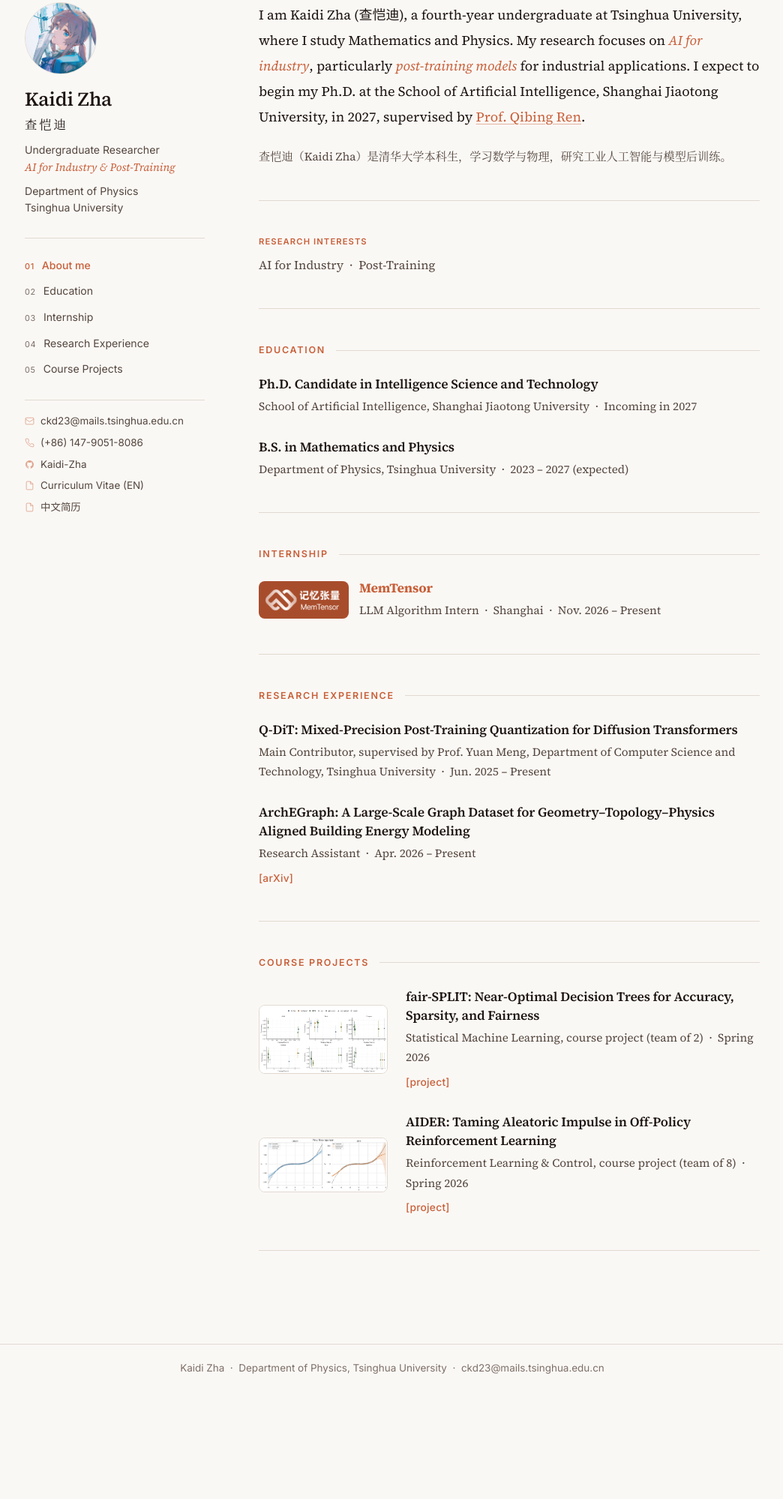
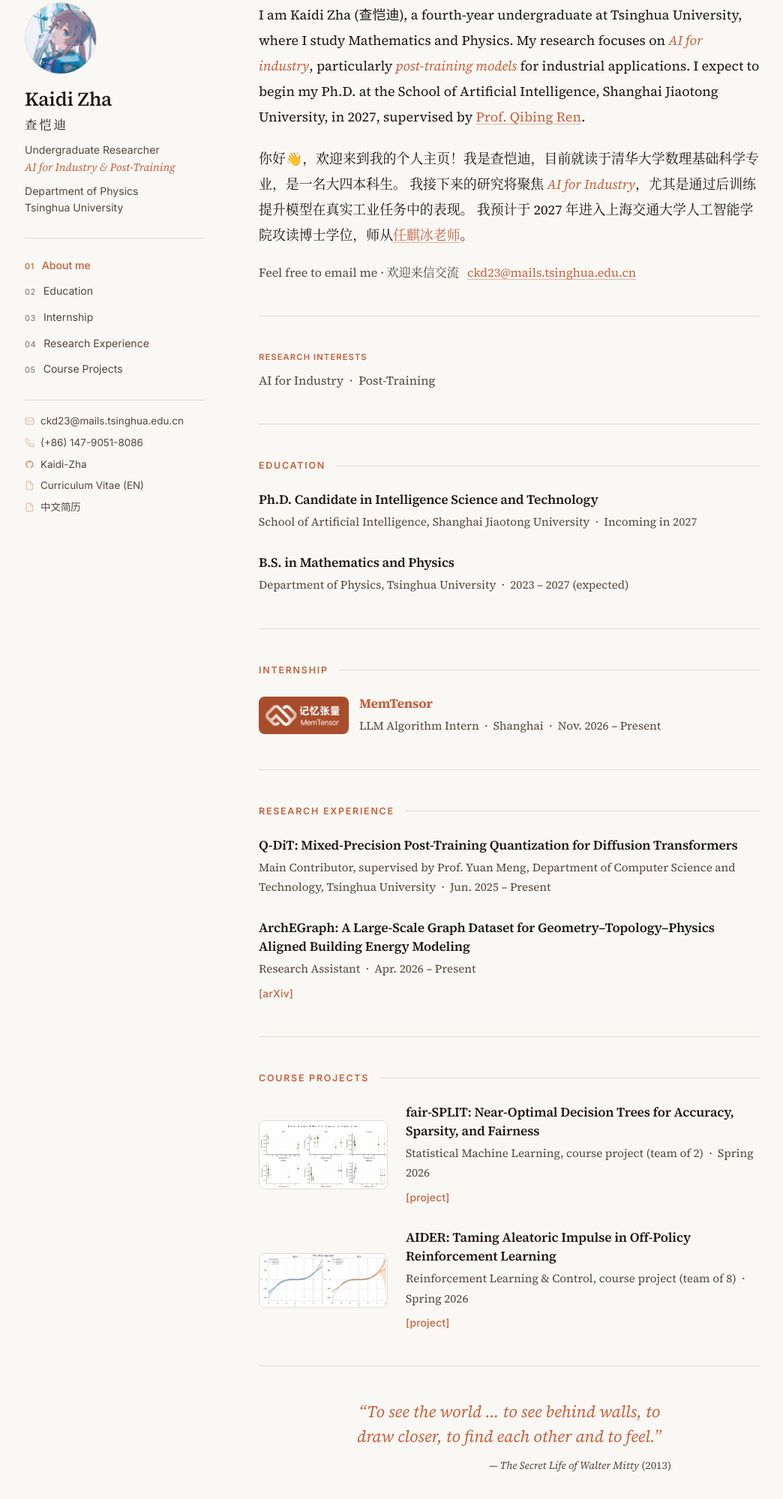
Before and after one commit to Kaidi-Zha/Kaidi-Zha.github.io, a plain HTML site: page index.html in a window 1280 px wide. Shown: the part 61-2060 px from the top of the page at 75% size, without its empty margins (117-1161 px from the left). Before the commit the page ends 1918 px from the top, so only its background shows below. Drawn offline with Linux system fonts and the light colour scheme.

Commit message:
Update homepage bio and closing quote

```diff
--- a/assets/css/style.css
+++ b/assets/css/style.css
@@ -50,12 +50,14 @@ a:hover { color: var(--accent-hover); text-decoration: underline; }
 
 /* In-paragraph links should be discoverable without hover. */
 .bio a,
+.bio-contact a,
 .entry-meta a {
   text-decoration: underline;
   text-decoration-color: rgba(200, 96, 58, 0.45);
   text-underline-offset: 3px;
 }
 .bio a:hover,
+.bio-contact a:hover,
 .entry-meta a:hover {
   text-decoration-color: var(--accent-hover);
 }
@@ -222,7 +224,9 @@ main {
   font-size: 1.12rem;
   color: var(--text);
   line-height: 1.9;
-  margin-bottom: 22px;
+}
+.bio + .bio {
+  margin-top: 22px;
 }
 .bio em {
   color: var(--accent);
@@ -230,11 +234,21 @@ main {
   font-weight: 400;
 }
 
-.bio-summary {
+.bio[lang="zh-Hans"],
+.bio-contact {
   font-family: "Source Serif 4", "Songti SC", "Noto Serif CJK SC", serif;
-  font-size: 0.95rem;
+}
+
+.bio-contact {
+  display: flex;
+  flex-wrap: wrap;
+  align-items: baseline;
+  gap: 0.2em 0.7em;
+  margin-top: 18px;
   color: var(--text-mid);
-  line-height: 1.85;
+}
+.bio-contact a {
+  overflow-wrap: anywhere;
 }
 
 .interests-line {
@@ -391,6 +405,27 @@ h2::after {
   color: var(--text-mid);
   padding-right: 16px;
   white-space: nowrap;
+}
+
+/* ── Closing quote ── */
+.closing-quote {
+  max-width: 27rem;
+  margin-inline: auto;
+  font-family: var(--font-reading);
+}
+.closing-quote blockquote {
+  color: var(--accent);
+  font-size: 1.375rem;
+  font-style: italic;
+  line-height: 1.5;
+  text-align: center;
+  text-wrap: balance;
+}
+.closing-quote figcaption {
+  margin-top: 10px;
+  color: var(--text-mid);
+  font-size: 0.875rem;
+  text-align: right;
 }
 
 /* ── Footer ── */
--- a/index.html
+++ b/index.html
@@ -103,8 +103,14 @@
           My research focuses on <em>AI for industry</em>, particularly <em>post-training models</em> for industrial applications.
           I expect to begin my Ph.D. at the School of Artificial Intelligence, Shanghai Jiaotong University, in 2027, supervised by <a href="https://renqibing.github.io/" target="_blank" rel="noopener">Prof. Qibing Ren</a>.
         </p>
-        <p class="bio-summary" lang="zh-Hans">
-          查恺迪（<span lang="en">Kaidi Zha</span>）是清华大学本科生，学习数学与物理，研究工业人工智能与模型后训练。
+        <p class="bio" lang="zh-Hans">
+          你好👋，欢迎来到我的个人主页！我是查恺迪，目前就读于清华大学数理基础科学专业，是一名大四本科生。
+          我接下来的研究将聚焦 <em lang="en">AI for Industry</em>，尤其是通过后训练提升模型在真实工业任务中的表现。
+          我预计于 2027 年进入上海交通大学人工智能学院攻读博士学位，师从<a href="https://renqibing.github.io/" target="_blank" rel="noopener">任麒冰老师</a>。
+        </p>
+        <p class="bio-contact">
+          <span>Feel free to email me · <span lang="zh-Hans">欢迎来信交流</span></span>
+          <a href="mailto:ckd23@mails.tsinghua.edu.cn">ckd23@mails.tsinghua.edu.cn</a>
         </p>
       </section>
 
@@ -193,6 +199,13 @@
 
       <hr>
 
+      <figure class="closing-quote">
+        <blockquote>
+          <p>“To see the world … to see behind walls, to draw closer, to find each other and to feel.”</p>
+        </blockquote>
+        <figcaption>— <cite>The Secret Life of Walter Mitty</cite> (2013)</figcaption>
+      </figure>
+
     </main>
   </div>
 
```
